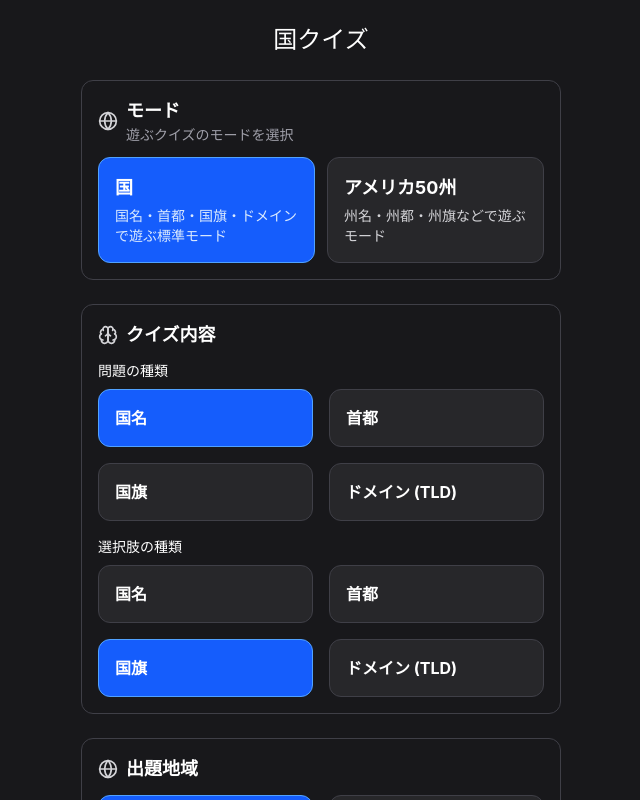
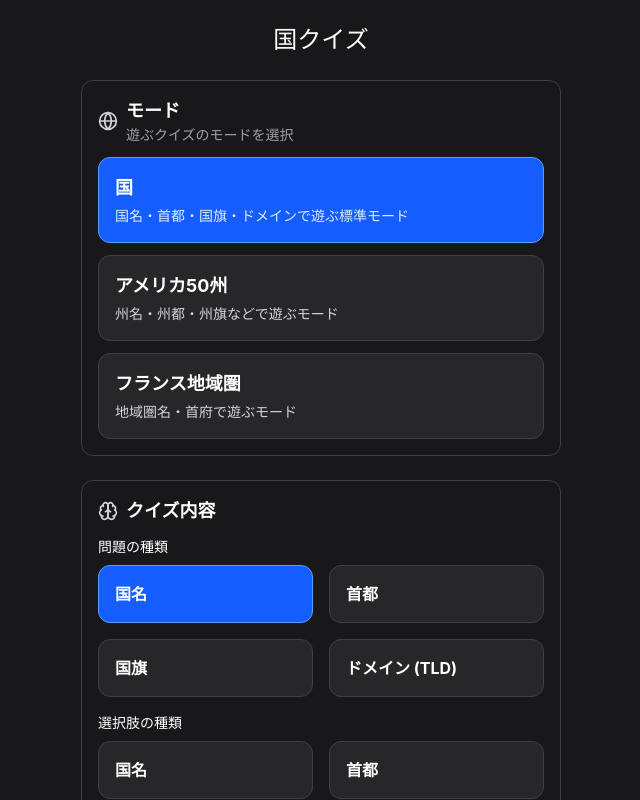
Before and after one commit to yutadev31/country-quiz, a React (Vite) app: page / in a window 1280 px wide. Shown: the top 800 px of the page, without its empty margins (319-959 px from the left). Built offline with nearby package versions, Linux system fonts and the light colour scheme.

Commit message:
feat: フランスの地域圏モードを実装

```diff
--- a/src/components/GameLauncher.tsx
+++ b/src/components/GameLauncher.tsx
@@ -69,8 +69,8 @@ function ModeSection({
   mode,
   onModeChange,
 }: {
-  mode: "countries" | "us-states";
-  onModeChange: (mode: "countries" | "us-states") => void;
+  mode: "countries" | "us-states" | "fr-regions";
+  onModeChange: (mode: "countries" | "us-states" | "fr-regions") => void;
 }) {
   const { t } = useTranslation();
 
@@ -82,7 +82,7 @@ function ModeSection({
         description={t("description.mode")}
       />
 
-      <div className="grid grid-cols-1 gap-3 sm:grid-cols-2">
+      <div className="grid grid-cols-1 gap-3 sm:grid-cols-1">
         <label
           className={`cursor-pointer rounded-xl border p-4 transition ${
             mode === "countries"
@@ -130,6 +130,31 @@ function ModeSection({
             }`}
           >
             {t("mode.us-states.description")}
+          </p>
+        </label>
+
+        <label
+          className={`cursor-pointer rounded-xl border p-4 transition ${
+            mode === "fr-regions"
+              ? "border-blue-400 bg-blue-600"
+              : "border-zinc-700 bg-zinc-800"
+          }`}
+        >
+          <input
+            type="radio"
+            name="mode"
+            value="fr-regions"
+            checked={mode === "fr-regions"}
+            onChange={() => onModeChange("fr-regions")}
+            className="hidden"
+          />
+          <div className="font-bold text-lg">{t("mode.fr-regions.title")}</div>
+          <p
+            className={`mt-1 text-sm ${
+              mode === "fr-regions" ? "text-blue-100" : "text-zinc-300"
+            }`}
+          >
+            {t("mode.fr-regions.description")}
           </p>
         </label>
       </div>
@@ -250,7 +275,9 @@ function RuleSection() {
 
 export default function GameLauncher() {
   const { t } = useTranslation();
-  const [mode, setMode] = useState<"countries" | "us-states">("countries");
+  const [mode, setMode] = useState<"countries" | "us-states" | "fr-regions">(
+    "countries",
+  );
   const contentTypeOptions =
     mode === "countries"
       ? [
@@ -259,18 +286,23 @@ export default function GameLauncher() {
           { label: t("content-type.flag"), value: "flag" },
           { label: t("content-type.domain"), value: "domain" },
         ]
-      : [
-          { label: t("content-type.state-name"), value: "name" },
-          { label: t("content-type.state-capital"), value: "capital" },
-          { label: t("content-type.state-flag"), value: "flag" },
-        ];
+      : mode === "fr-regions"
+        ? [
+            { label: t("content-type.fr-region-name"), value: "name" },
+            { label: t("content-type.fr-region-capital"), value: "capital" },
+          ]
+        : [
+            { label: t("content-type.state-name"), value: "name" },
+            { label: t("content-type.state-capital"), value: "capital" },
+            { label: t("content-type.state-flag"), value: "flag" },
+          ];
 
   return (
     <form action="/country-quiz" className="space-y-6 py-4">
       <h2 className="text-center text-2xl">{t("title")}</h2>
 
       <input type="hidden" name="page" value="game" />
-      {mode === "us-states" && <input type="hidden" name="area" value="all" />}
+      {mode !== "countries" && <input type="hidden" name="area" value="all" />}
 
       <ModeSection mode={mode} onModeChange={setMode} />
 
@@ -289,7 +321,7 @@ export default function GameLauncher() {
         <RadioGroup
           key={`choice-${mode}`}
           name="choice"
-          defaultValue="flag"
+          defaultValue={mode === "fr-regions" ? "capital" : "flag"}
           options={contentTypeOptions}
         />
       </section>
--- /dev/null
+++ b/src/data/fr-regions/index.ts
@@ -0,0 +1,17 @@
+import regions from "@/data/fr-regions/fr-regions.json";
+
+export interface FRRegion {
+  id: string;
+  name: string;
+  capital: string;
+}
+
+export default function getFRRegions() {
+  return regions.map((region) => {
+    return {
+      id: region.code,
+      name: region.name,
+      capital: region.capital,
+    };
+  });
+}
--- a/src/i18n/en.json
+++ b/src/i18n/en.json
@@ -34,6 +34,10 @@
     "us-states": {
       "title": "U.S. States",
       "description": "A mode for state names, capitals, flags, and more."
+    },
+    "fr-regions": {
+      "title": "French Regions",
+      "description": "A mode for region names, capitals, and flags."
     }
   },
   "content-type": {
@@ -43,7 +47,9 @@
     "domain": "Domain (TLD)",
     "state-name": "State Name",
     "state-capital": "State Capital",
-    "state-flag": "State Flag"
+    "state-flag": "State Flag",
+    "fr-region-name": "Region Name",
+    "fr-region-capital": "Regional Capital"
   },
   "area": {
     "all": "All",
--- a/src/i18n/ja.json
+++ b/src/i18n/ja.json
@@ -34,6 +34,10 @@
     "us-states": {
       "title": "アメリカ50州",
       "description": "州名・州都・州旗などで遊ぶモード"
+    },
+    "fr-regions": {
+      "title": "フランス地域圏",
+      "description": "地域圏名・首府で遊ぶモード"
     }
   },
   "content-type": {
@@ -43,7 +47,9 @@
     "domain": "ドメイン (TLD)",
     "state-name": "州名",
     "state-capital": "州都",
-    "state-flag": "州旗"
+    "state-flag": "州旗",
+    "fr-region-name": "地域圏名",
+    "fr-region-capital": "州都"
   },
   "area": {
     "all": "すべて",
--- a/src/pages/Game.tsx
+++ b/src/pages/Game.tsx
@@ -3,6 +3,7 @@ import { useState } from "react";
 import Game from "@/components/Game";
 import type { Country } from "@/data/countries";
 import getCountries from "@/data/countries";
+import getFRRegions, { type FRRegion } from "@/data/fr-regions";
 import getUSStates, { type USState } from "@/data/us-states";
 
 export default function GamePage() {
@@ -37,7 +38,10 @@ export default function GamePage() {
     }
   };
 
-  const mode = modeParam === "us-states" ? "us-states" : "countries";
+  const mode =
+    modeParam === "us-states" || modeParam === "fr-regions"
+      ? modeParam
+      : "countries";
 
   if (mode === "us-states") {
     const states = getUSStates();
@@ -71,6 +75,39 @@ export default function GamePage() {
             name: "text",
             capital: "text",
             flag: "img",
+          }}
+        />
+      </div>
+    );
+  }
+
+  if (mode === "fr-regions") {
+    const regions = getFRRegions();
+    const questionField = questionFieldParam === "capital" ? "capital" : "name";
+    const answerField =
+      answerFieldParam === "name" ||
+      answerFieldParam === "capital"
+        ? answerFieldParam
+        : "name";
+
+    return (
+      <div className="mx-auto max-w-xl">
+        <Game
+          key={randomSeed}
+          randomSeed={randomSeed}
+          onRestart={() => {
+            setRandomSeed(Math.floor(Math.random() * 4096));
+          }}
+          items={regions}
+          questionField={questionField as keyof FRRegion}
+          answerField={answerField as keyof FRRegion}
+          questionCount={parseCount(regions, countParam || "10")}
+          timeLimitSeconds={parseTimeLimit(timeLimitParam)}
+          stopOnMistake={stopOnMistakeParam === "on"}
+          fieldDisplayTypes={{
+            id: "id",
+            name: "text",
+            capital: "text",
           }}
         />
       </div>
```
